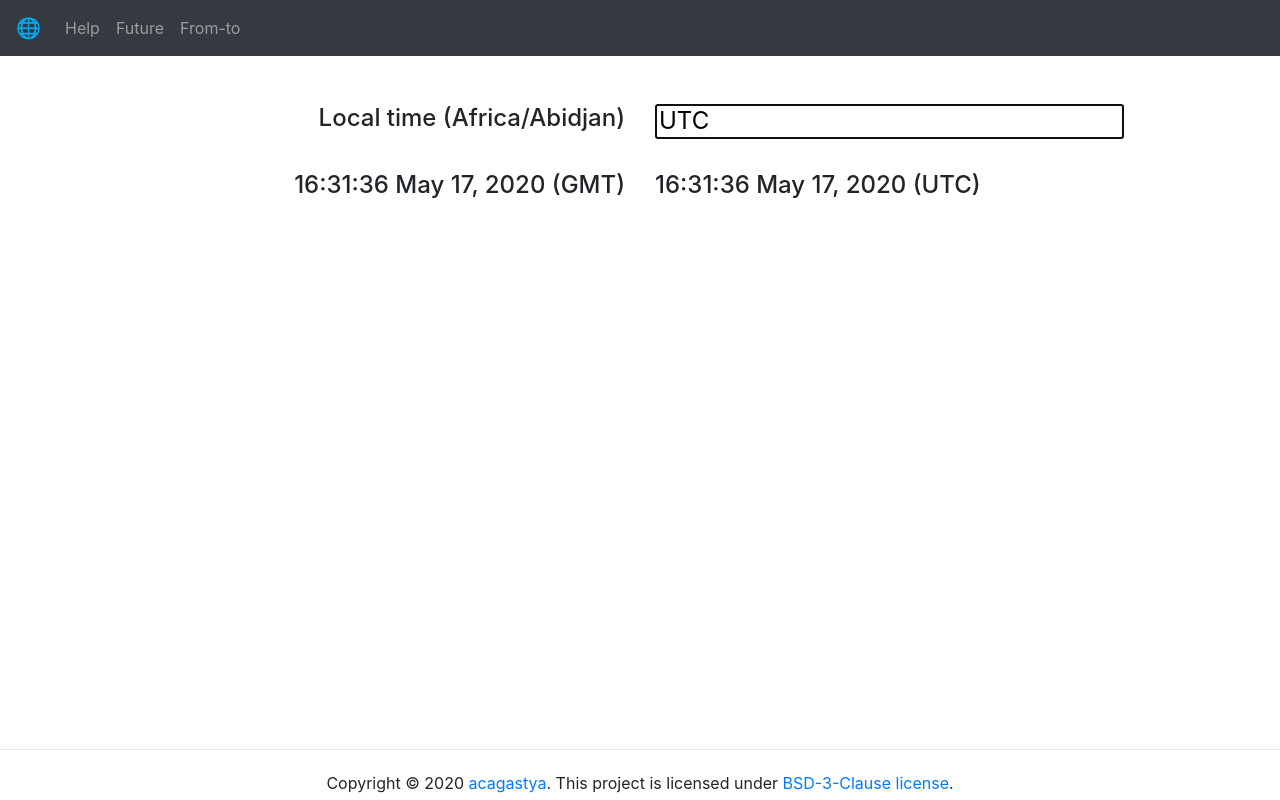
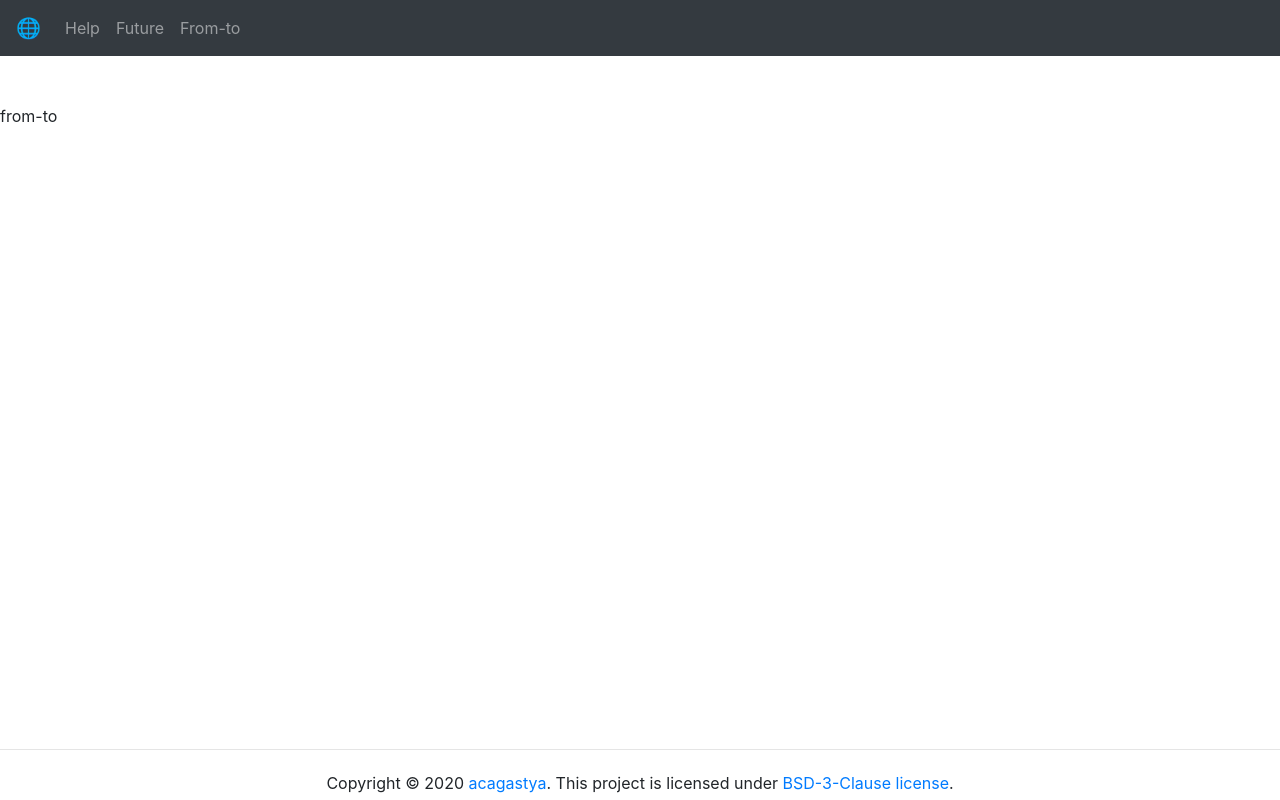
Before and after one commit to acagastya/time-convertor, a React (Create React App) app: page /from-to in a window 1280 px wide. Built offline with nearby package versions, Linux system fonts and the light colour scheme.

Commit message:
boilerplate two pages

```diff
--- a/src/App.js
+++ b/src/App.js
@@ -2,6 +2,8 @@ import React from 'react';
 import { Route, BrowserRouter as Router, Switch } from 'react-router-dom';
 import 'bootstrap/dist/css/bootstrap.min.css';
 
+import FromTo from './subpages/fromTo';
+import Future from './subpages/future';
 import Help from './subpages/help';
 import Main from './subpages/main';
 
@@ -10,6 +12,8 @@ function App() {
     <Router>
       <Switch>
         <Route component={Help} path="/help" />
+        <Route component={FromTo} path="/from-to" />
+        <Route component={Future} path="/future" />
         <Route component={Main} path="/" />
       </Switch>
     </Router>
--- /dev/null
+++ b/src/subpages/fromTo.js
@@ -0,0 +1,19 @@
+import React from 'react';
+
+import Footer from '../comp/footer';
+import Header from '../comp/header';
+
+function FromTo() {
+  return (
+    <div
+      className="container-fluid"
+      style={{ maxWidth: '100vw', overflow: 'hidden', padding: 0 }}
+    >
+      <Header />
+      from-to
+      <Footer />
+    </div>
+  );
+}
+
+export default FromTo;
--- /dev/null
+++ b/src/subpages/future.js
@@ -0,0 +1,19 @@
+import React from 'react';
+
+import Footer from '../comp/footer';
+import Header from '../comp/header';
+
+function Future() {
+  return (
+    <div
+      className="container-fluid"
+      style={{ maxWidth: '100vw', overflow: 'hidden', padding: 0 }}
+    >
+      <Header />
+      Future
+      <Footer />
+    </div>
+  );
+}
+
+export default Future;
```
